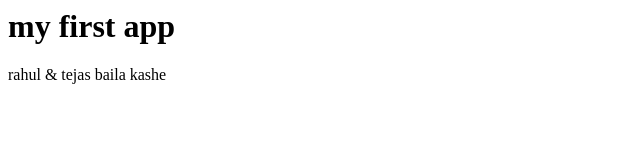
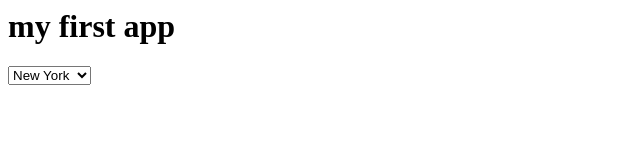
Before and after one commit to ppkjikj/dbapp, a plain HTML site: page index.html in a window 1280 px wide. Shown: the whole page, without its empty margins (0-640 px from the left). Drawn offline with Linux system fonts and the light colour scheme.

Commit message:
update html

```diff
--- a/index.html
+++ b/index.html
@@ -6,9 +6,14 @@
 my first app
 </h1>
   <p>
+  </p>
+   <select name="my_html_select_box">
 
-rahul & tejas baila kashe
+	<option>New York </option>
+	<option>Bucharest</option>
+	<option>Madrid</option>
 
+</select>
 
 </body>
 
```
